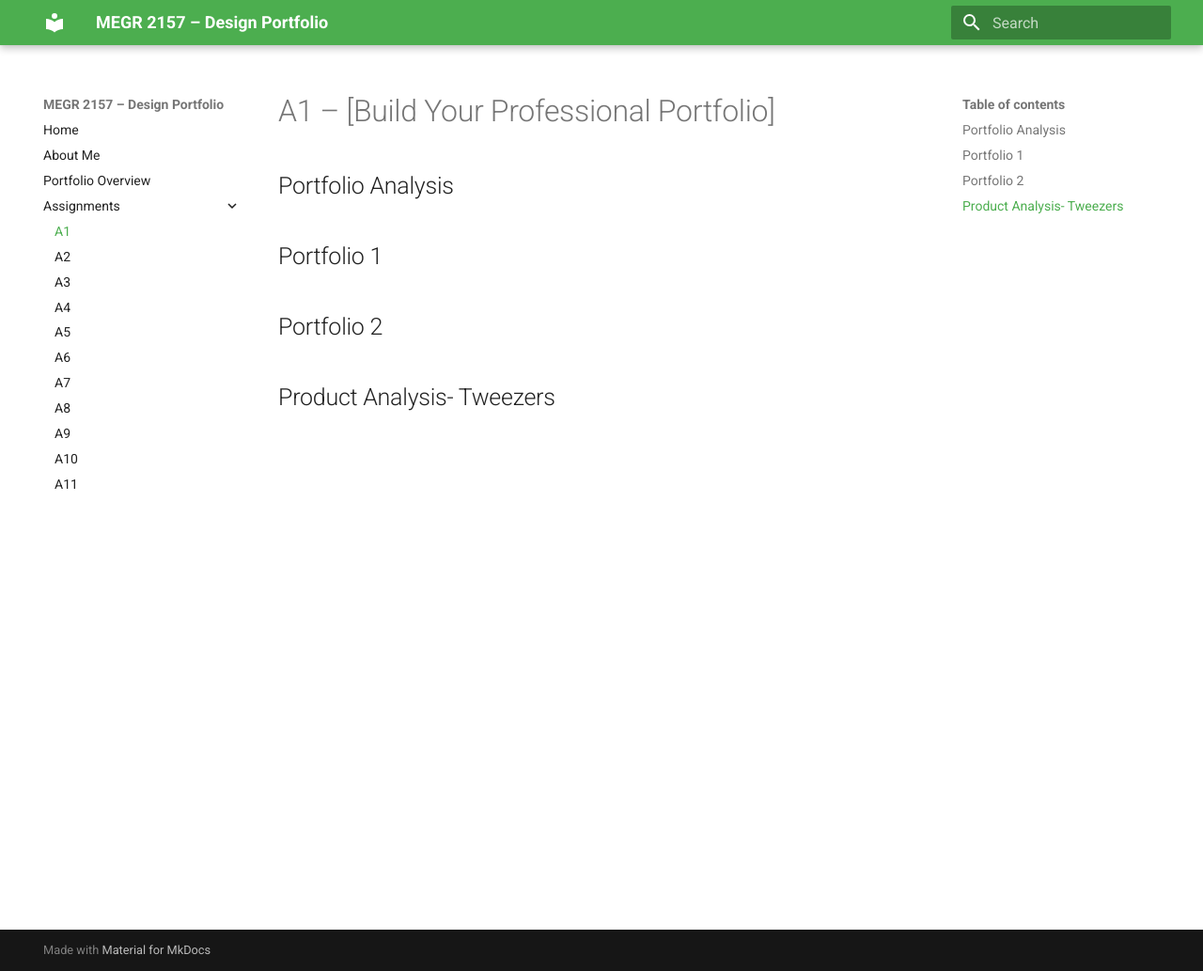
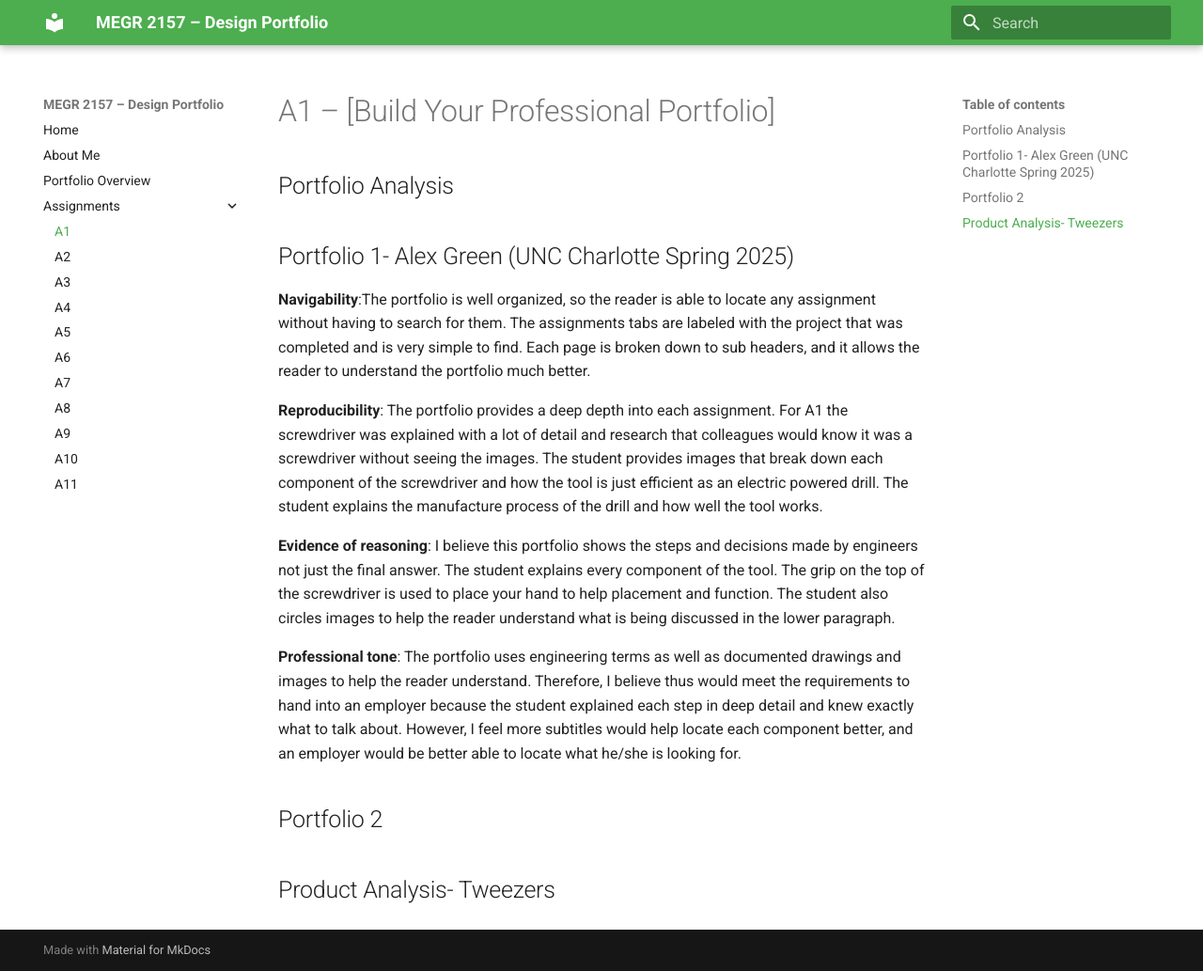
Before and after one commit to brandonhudson11/megr2157-portfolio, an MkDocs documentation site: the page built from docs/assignments/A01/index.md, in a window 1280 px wide and 1033 px high. Shown: the whole window at 94% size. Built offline with MkDocs 1.6.1 and Material for MkDocs 9.7.7, drawn with Linux system fonts in a browser that asks for light colours.

Commit message:
Enhance Portfolio 1 analysis with detailed insights
Added detailed analysis for Portfolio 1 including navigability, reproducibility, evidence of reasoning, and professional tone.

```diff
--- a/docs/assignments/A01/index.md
+++ b/docs/assignments/A01/index.md
@@ -3,7 +3,15 @@
 ## Portfolio Analysis
 
 
-## Portfolio 1
+## Portfolio 1- Alex Green (UNC Charlotte Spring 2025)
+
+**Navigability**:The portfolio is well organized, so the reader is able to locate any assignment without having to search for them. The assignments tabs are labeled with the project that was completed and is very simple to find. Each page is broken down to sub headers, and it allows the reader to understand the portfolio much better.
+
+**Reproducibility**: The portfolio provides a deep depth into each assignment. For A1 the screwdriver was explained with a lot of detail and research that colleagues would know it was a screwdriver without seeing the images. The student provides images that break down each component of the screwdriver and how the tool is just efficient as an electric powered drill. The student explains the manufacture process of the drill and how well the tool works.
+
+**Evidence of reasoning**: I believe this portfolio shows the steps and decisions made by engineers not just the final answer. The student explains every component of the tool. The grip on the top of the screwdriver is used to place your hand to help placement and function. The student also circles images to help the reader understand what is being discussed in the lower paragraph.
+
+**Professional tone**: The portfolio uses engineering terms as well as documented drawings and images to help the reader understand. Therefore, I believe thus would meet the requirements to hand into an employer because the student explained each step in deep detail and knew exactly what to talk about. However, I feel more subtitles would help locate each component better, and an employer would be better able to locate what he/she is looking for.
 
 
 ## Portfolio 2
```
